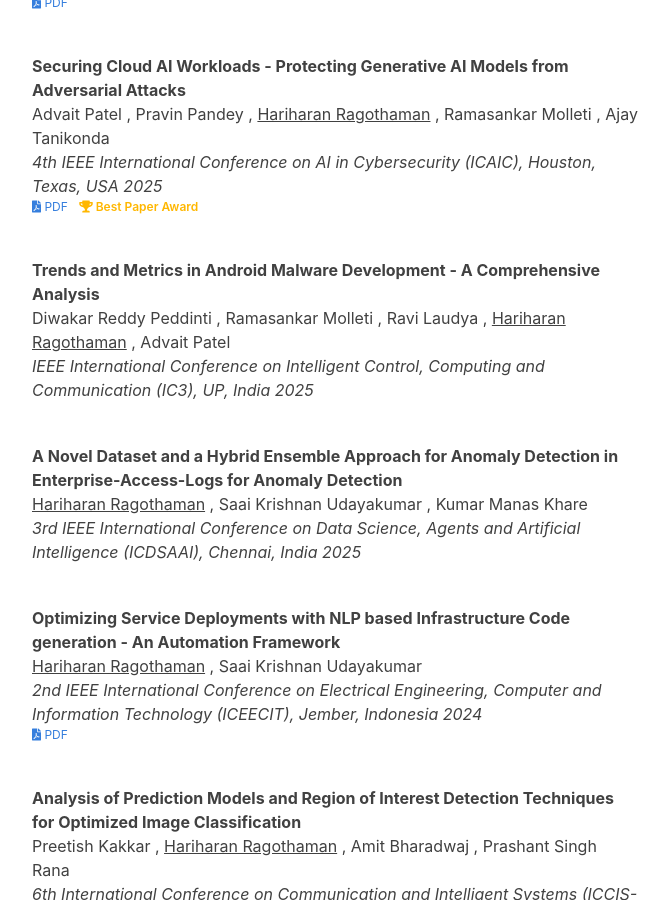
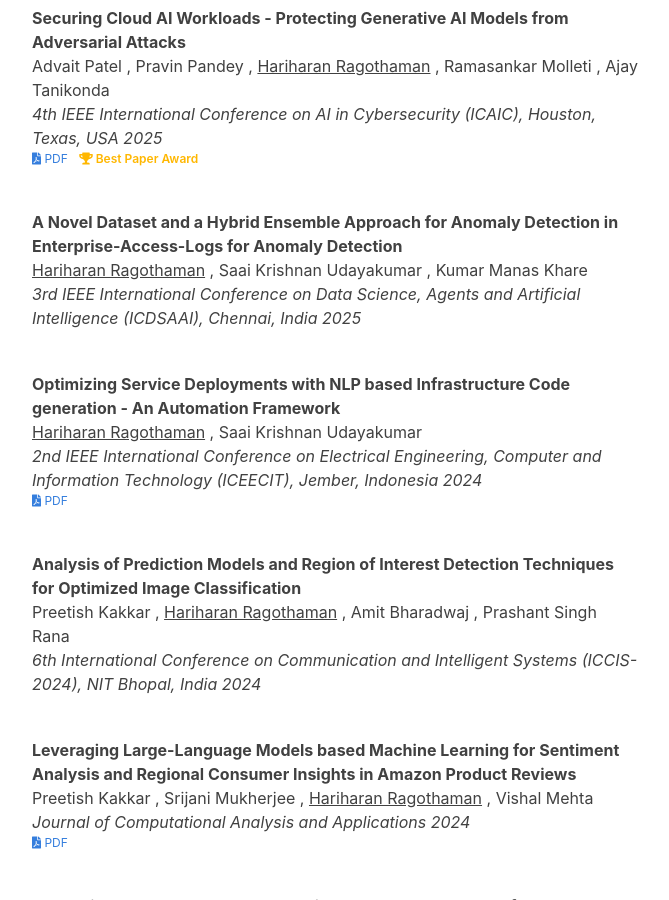
Before and after one commit to hariharanragothaman/hariharanragothaman.github.io, a Jekyll site: the page built from index.md, in a window 1280 px wide and 900 px high, scrolled down 4431 px. Shown: the whole window, without its empty margins (305-974 px from the left). Built offline with Jekyll 4.4.1, drawn with Linux system fonts in a browser that asks for light colours; nearby versions of some CDN libraries; some web fonts are replaced; some of the changed text lies outside the part shown.

Commit message:
Polishes and Updates

```diff
--- a/_data/news.yaml
+++ b/_data/news.yaml
@@ -131,10 +131,6 @@
 - year: 2025
   year-extra: February
   description: Reviewer at <a href="https://vitbhopal.ac.in/health-hackathon/">VIT-JHU Health Hackathon</a>
-
-- year: 2025
-  year-extra: February
-  description: Paper accepted at the IEEE International Conference on Intelligent Control, Computing, and Communication (IC3)
 
 - year: 2025
   year-extra: February
--- a/_data/publications.yaml
+++ b/_data/publications.yaml
@@ -65,19 +65,6 @@
   award: Best Paper Award
   type: conference
   pdf: https://ieeexplore.ieee.org/abstract/document/10848877
-
-- id: android-development
-  authors:
-    - Diwakar Reddy Peddinti
-    - Ramasankar Molleti
-    - Ravi Laudya
-    - Hariharan Ragothaman
-    - Advait Patel
-  title: Trends and Metrics in Android Malware Development - A Comprehensive Analysis
-  venue: IEEE International Conference on Intelligent Control, Computing and Communication (IC3), UP, India
-  year: 2025
-  type: conference
-  pdf:
 
 - id: anomaly-detection-enterprise-access-logs
   authors:
```
